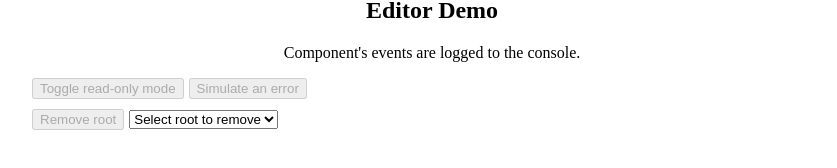
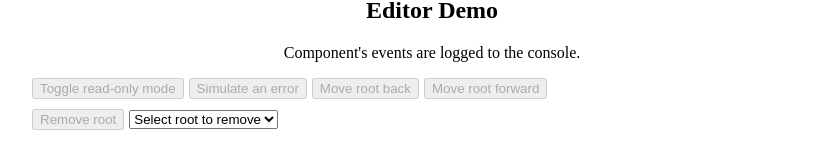
Before and after one commit to ckeditor/ckeditor5-react, a React (Vite) app in the folder demo-react-18/: page / in a window 1280 px wide. Shown: the part 124-292 px from the top of the page, without its empty margins (208-1045 px from the left). Built offline with nearby package versions, Linux system fonts and the light colour scheme.

Commit message:
Handling additional features in demo

```diff
--- a/demo-react-18/src/App.tsx
+++ b/demo-react-18/src/App.tsx
@@ -27,15 +27,12 @@ const multiRootEditorContent = {
 
 const rootsAttributes = {
 	intro: {
-		order: 10,
 		section: 'section-1'
 	},
 	content: {
-		order: 20,
 		section: 'section-1'
 	},
 	outro: {
-		order: 10,
 		section: 'section-2'
 	}
 };
--- a/demo-react-18/src/MultiRootEditorDemo.tsx
+++ b/demo-react-18/src/MultiRootEditorDemo.tsx
@@ -101,18 +101,50 @@ export default function EditorDemo( props: EditorDemoProps ): JSX.Element {
 		editor!.detachRoot( selectedRoot!, true );
 	};
 
-	const handleNewRoot = ( createRootElement: ( props?: Record<string, unknown> ) => JSX.Element ) => {
-		setElements( [ ...elements, { element: createRootElement(), attributes: { section: Sections[ 'section-1' ] } } ] );
+	const swapRoots = ( dir: 1 | -1 ) => {
+		const root = editor!.model.document.selection.getFirstRange()!.root;
+
+		if ( !root || !root.rootName ) {
+			return;
+		}
+
+		const index = elements.findIndex( el => el.element.props.id === root.rootName );
+		const rootElement = elements[ index ];
+
+		for ( let i = index + dir; dir > 0 ? i >= 0 : i < elements.length; i += dir ) {
+			if ( !elements[ i ] ) {
+				return;
+			}
+
+			if ( rootElement.attributes.section === elements[ i ].attributes.section ) {
+				elements[ index ] = elements[ i ];
+				elements[ i ] = rootElement;
+
+				setElements( [ ...elements ] );
+
+				break;
+			}
+		}
+	};
+
+	const handleNewRoot = (
+		createRootElement: ( props?: Record<string, unknown> ) => JSX.Element,
+		attributes: Record<string, unknown>
+	) => {
+		setElements( [ ...elements, { element: createRootElement(), attributes } ] );
 	};
 
 	const handleRemovedRoot = ( root: any ) => {
 		const rootName = root.rootName;
 
+		// TODO: should we handle it in onChange?
 		delete state[ rootName ];
 		setState( { ...state } );
+
 		setElements( elements.filter( ( { element } ) => element.props.id !== rootName ) );
 		setSelectedRoot( '' );
 
+		// TODO: move it to plugin or not?
 		editor!.detachEditable( root );
 	};
 
@@ -134,6 +166,20 @@ export default function EditorDemo( props: EditorDemoProps ): JSX.Element {
 					disabled={ !editor }
 				>
 					Simulate an error
+				</button>
+
+				<button
+					onClick={ () => swapRoots( -1 ) }
+					disabled={ !editor }
+				>
+					Move root back
+				</button>
+
+				<button
+					onClick={ () => swapRoots( 1 ) }
+					disabled={ !editor }
+				>
+					Move root forward
 				</button>
 			</div>
 
```
Also changed, not shown: 1 other file (tests, documents, lock files or other folders).
